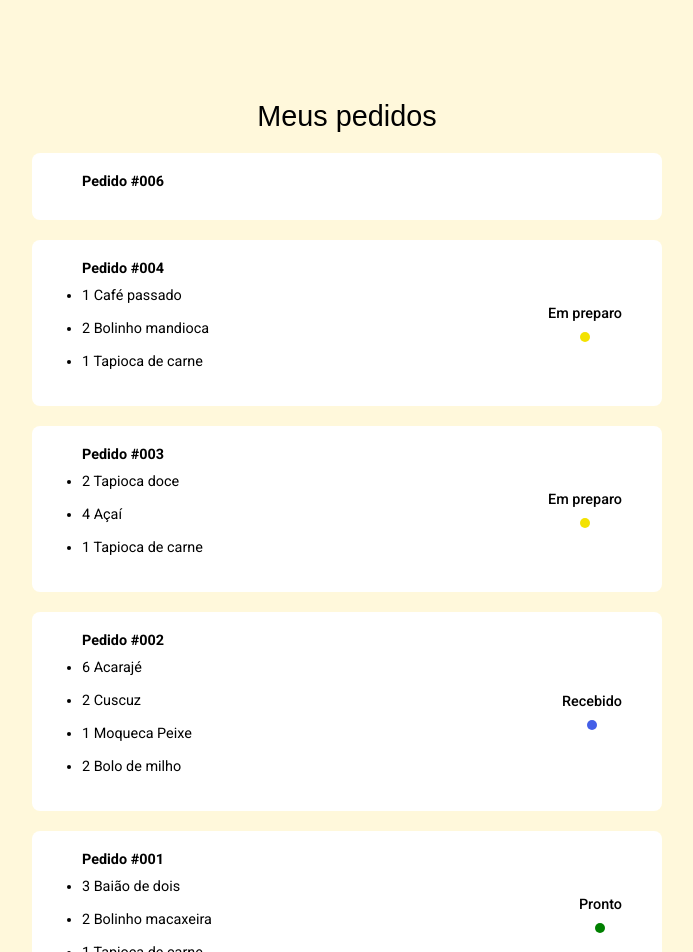
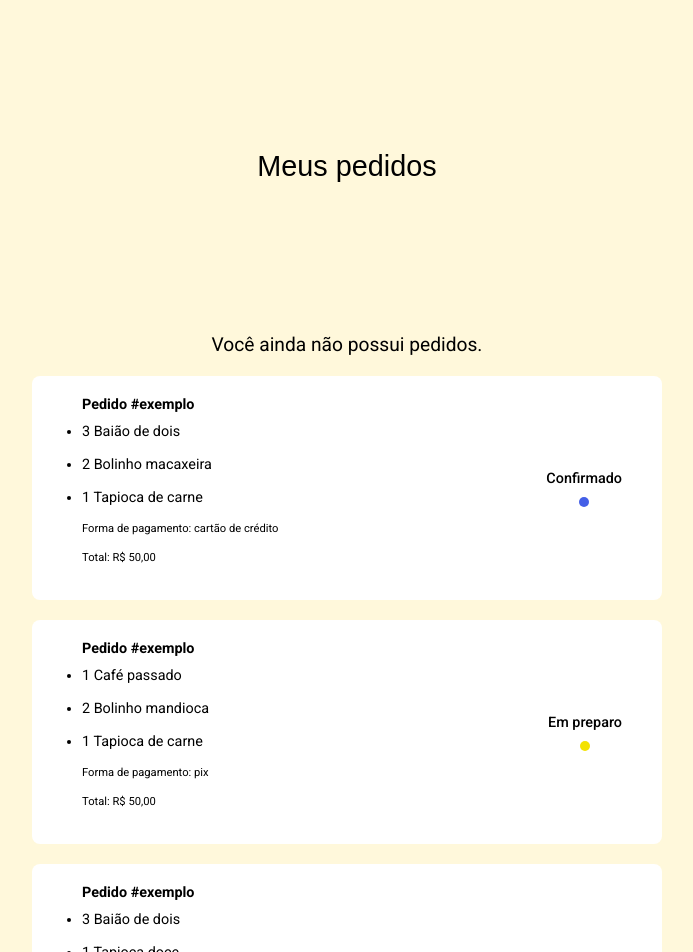
Before and after one commit to MariaCenci/raizes-do-nordeste, a React (Vite) app: page /pedidos in a window 1280 px wide. Shown: the top 952 px of the page, without its empty margins (293-986 px from the left). Built offline with nearby package versions, Linux system fonts and the light colour scheme; a web font is replaced by a local one.

Commit message:
chore: styled pages

```diff
--- a/src/Styles/variables.scss
+++ b/src/Styles/variables.scss
@@ -13,7 +13,8 @@ $colors: (
   link: rgb(197, 47, 10),
   promo:rgba(210, 29, 6, 0.839) ,
   progress-bar: rgba(207, 202, 183, 0.455),
-  social: rgba(201, 219, 196, 0.621)
+  social: rgba(201, 219, 196, 0.621),
+  line: rgba(143, 187, 123, 0.714)
 
 );
 
--- a/src/components/Card/index.jsx
+++ b/src/components/Card/index.jsx
@@ -1,10 +1,12 @@
 import "./style.scss";
-import Button from "../Button";
+import { useState } from "react";
 import Tag from "../Tag";
 import Preco from "../Preco";
 import { adicionarAoCarrinho } from "../../carrinho";
 
+
 const Card = ({ title, src, text, tag, preco }) => {
+  const [mensagemCarrinho, setMensagem] = useState("");
   return (
     <>
       <div className="card-item">
@@ -22,7 +24,8 @@ const Card = ({ title, src, text, tag, preco }) => {
           <p className="card-item-text">{text}</p>
           <div className="btn-container">
             <Preco preco={preco} />
-      <button
+
+<button
   className="card-btn"
   onClick={() => {
     adicionarAoCarrinho({
@@ -32,10 +35,21 @@ const Card = ({ title, src, text, tag, preco }) => {
       tag,
       preco
     });
+
+    setMensagem(alert(`Adicionado ao carrinho!`));
+
+    setTimeout(() => {
+      setMensagem("");
+    }, 2500);
   }}
 >
   <img src="/icon-cart.png" alt="Adicionar ao carrinho" />
 </button>
+
+{mensagemCarrinho && (
+  <p className="mensagem-carrinho">{mensagemCarrinho}</p>
+)}
+
           </div>
         </div>
       </div>
--- a/src/components/Carrossel/index.jsx
+++ b/src/components/Carrossel/index.jsx
@@ -73,6 +73,7 @@ const Carrossel = () => {
 
   const transformValue = `translateX(-${currentIndex * cardWidth}px)`;
 
+  const [mensagemCarrinho, setMensagem] = useState("");
   return (
     <>
       <section id="carousel-section">
@@ -111,9 +112,23 @@ const Carrossel = () => {
 
                      <Preco preco={items.preco} />
 
-                 <button
+<button
   className="card-btn"
-  onClick={() => adicionarAoCarrinho(items)}
+  onClick={() => {
+    adicionarAoCarrinho({
+      title: items.title,
+      src: items.src,
+      text: items.text,
+      tag: items.tag,
+      preco: items.preco
+    });
+
+    setMensagem(alert(`Adicionado ao carrinho!`));
+
+    setTimeout(() => {
+      setMensagem("");
+    }, 2500);
+  }}
 >
   <img src="/icon-cart.png" alt="Adicionar ao carrinho" />
 </button>
--- a/src/components/Footer/index.jsx
+++ b/src/components/Footer/index.jsx
@@ -5,7 +5,12 @@ const Footer = () => {
     <>
  <section id="footer">
         <div className="footer-container">
+               <div className="logo-wrapper">
+                <img id="logo" src="/logo.png" alt="" />
+                <div className="solid-line"></div>
+              </div>
           <div className="social-container">
+
             <div className="social">
               <div className="social-item">
                 <a href="mailto:raizesNordeste@gmail.com">
@@ -38,7 +43,7 @@ const Footer = () => {
             </div>
           </div>
 
-          <p className="footer-text">Copyright©2026</p>
+          <p className="footer-text">©Copyright2026</p>
         </div>
       </section>
     </>
--- a/src/pages/Carrinho/index.jsx
+++ b/src/pages/Carrinho/index.jsx
@@ -53,7 +53,7 @@ const Carrinho = () => {
       <h2>Seu carrinho</h2>
 
       {produtos.length === 0 ? (
-        <p>Seu carrinho está vazio.</p>
+        <p>Seu carrinho está vazio :/</p>
       ) : (
         <>
           {produtos.map((produto) => (
--- a/src/pages/Pedidos/index.jsx
+++ b/src/pages/Pedidos/index.jsx
@@ -5,78 +5,105 @@ const Pedidos = () => {
   const pedidos = JSON.parse(
     localStorage.getItem("pedidos") || "[]"
   );
+
   return (
     <>
+      <h2 className="title-pedido">Meus pedidos</h2>
 
-      <h2 className='title-pedido'>Meus pedidos</h2>
       <div className="pedidos-wrapper">
         <div className="pedidos-container">
+
+
+
+          {pedidos.map((pedido) => (
+            <div key={pedido.id} className="pedido-item">
+
+              <div className="wrapper-text">
+                <h5>Pedido #{pedido.id}</h5>
+
+                <ul>
+                  {pedido.produtos.map((produto, index) => (
+                    <li key={produto.id ?? produto.title ?? index}>
+                      {produto.quantidade} {produto.title}
+                    </li>
+                  ))}
+                </ul>
+
+                <p className='forma-pagamento'>
+                  Forma de pagamento: {pedido.formaPagamento}
+                </p>
+
+                <p className='forma-pagamento'>
+                  Total: {Number(pedido.total).toLocaleString("pt-BR", {
+                    style: "currency",
+                    currency: "BRL"
+                  })}
+                </p>
+              </div>
+
+              <div className="wrapper-status">
+                <p>{pedido.status}</p>
+                <div className="status-blue"></div>
+              </div>
+
+            </div>
+
+          ))}
+              {pedidos.length === 0 && (
+            <p>Você ainda não possui pedidos.</p>
+          )}
+
                 <div className="pedido-item">
         <div className="wrapper-text">
-              <h5>Pedido #006</h5>
-
+          <h5>Pedido #exemplo</h5>
+          <ul>
+            <li>3 Baião de dois</li>
+            <li>2 Bolinho macaxeira</li>
+            <li>1 Tapioca de carne</li>
+          </ul>
+          <p className='forma-pagamento'>Forma de pagamento: cartão de crédito</p>
+          <p className='forma-pagamento'>Total: R$ 50,00</p>
+        </div>
+        <div className="wrapper-status">
+          <p>Confirmado</p>
+          <div className="status-blue"></div>
         </div>
       </div>
     <div className="pedido-item">
         <div className="wrapper-text">
-              <h5>Pedido #004</h5>
+          <h5>Pedido #exemplo</h5>
           <ul>
             <li>1 Café passado</li>
             <li>2 Bolinho mandioca</li>
             <li>1 Tapioca de carne</li>
           </ul>
+          <p className='forma-pagamento'>Forma de pagamento: pix</p>
+          <p className='forma-pagamento'>Total: R$ 50,00</p>
         </div>
         <div className="wrapper-status">
           <p>Em preparo</p>
-              <div className='status-yellow'> </div>
+          <div className="status-yellow"></div>
         </div>
       </div>
 
       <div className="pedido-item">
         <div className="wrapper-text">
-              <h5>Pedido #003</h5>
+          <h5>Pedido #exemplo</h5>
           <ul>
-                <li>2 Tapioca doce</li>
-              <li>4 Açaí</li>
+            <li>3 Baião de dois</li>
+            <li>1 Tapioca doce</li>
             <li>1 Tapioca de carne</li>
           </ul>
+          <p className='forma-pagamento'>Forma de pagamento: cartão de crédito</p>
+          <p className='forma-pagamento'>Total: R$ 40,00</p>
         </div>
         <div className="wrapper-status">
-              <p>Em preparo</p>
-              <div className='status-yellow'> </div>
+          <p>Pronto</p>
+          <div className="status-green"></div>
         </div>
       </div>
 
-           <div className="pedido-item">
-              <div className="wrapper-text">
-              <h5>Pedido #002</h5>
-              <ul>
-                <li>6 Acarajé</li>
-              <li>2 Cuscuz</li>
-              <li>1 Moqueca Peixe</li>
-              <li>2 Bolo de milho</li>
-              </ul>
-              </div>
-            <div className="wrapper-status">
-              <p>Recebido</p>
-              <div className='status-blue'> </div>
-              </div>
-          </div>
 
-      <div className="pedido-item">
-              <div className="wrapper-text">
-              <h5>Pedido #001</h5>
-              <ul>
-                <li>3 Baião de dois </li>
-              <li>2 Bolinho macaxeira</li>
-              <li>1 Tapioca de carne</li>
-              </ul>
-              </div>
-            <div className="wrapper-status">
-              <p>Pronto</p>
-              <div className='status-green'> </div>
-              </div>
-          </div>
 
 
         </div>
@@ -86,37 +113,3 @@ const Pedidos = () => {
 }
 
 export default Pedidos
-
-
-/**
- {pedidos.map((pedido) => (
-  <div key={pedido.id} className="pedido" >
-    <h3>Pedido #{pedido.id}</h3>
-
-    <p>Cliente: {pedido.nome}</p>
-
-    <p>
-      Forma de pagamento: {pedido.formaPagamento}
-    </p>
-
-    <p>
-      Total: {pedido.total.toLocaleString("pt-BR", {
-        style: "currency",
-        currency: "BRL"
-      })}
-    </p>
-
-    <p>Status: {pedido.status}</p>
-
-    <h4>Produtos</h4>
-
-    {pedido.produtos.map((produto, index) => (
-      <p key={produto.id ?? produto.title ?? index}>
-        {produto.title} x {produto.quantidade}
-      </p>
-    ))}
-  </div>
-))}
-
-
- */
--- a/src/pages/Pedidos/style.scss
+++ b/src/pages/Pedidos/style.scss
@@ -2,16 +2,14 @@
 @import "../../styles/variables.scss";
 
 .title-pedido {
-  display: block;
-  position: relative;
-  top: 100px;
+ padding-top: 150px;
   text-align: center;
   font-family: map.get($font-family, h1);
   font-weight: 500;
 }
 
 .pedidos-wrapper {
-  margin-top: 120px;
+ margin-top: 150px;
   margin-bottom: 100px;
   padding: 0 10px;
   display: flex;
@@ -40,7 +38,7 @@
         h5{
          padding-bottom: 10px;
         }
-        li {
+        li, .forma-pagamento {
           font-size: map.get($font-size, xxs);
           padding-bottom: 16px;
         }
@@ -56,6 +54,9 @@
       font-size: map.get($font-size, xxs);
       font-weight: 500;
     }
+
+
+
          .status-green{
             width: 10px;
             height: 10px;
--- a/src/pages/Processamento/index.jsx
+++ b/src/pages/Processamento/index.jsx
@@ -19,20 +19,24 @@ const Processamento = () => {
         localStorage.getItem("carrinho") || "[]"
       );
 
+        const pedidos = JSON.parse(
+        localStorage.getItem("pedidos") || "[]"
+      );
+
       const pedido = {
-        id: Date.now(),
+        id: pedidos.length + 1,
         nome: pagamento.nome,
         formaPagamento: pagamento.formaPagamento,
         total: pagamento.total,
         produtos,
-        status: "Pedido confirmado"
+        status: "Confirmado"
       };
 
-      const pedidos = JSON.parse(
-        localStorage.getItem("pedidos") || "[]"
-      );
+ pedidos.push(pedido);
 
-      pedidos.push(pedido);
+
+
+
 
       localStorage.setItem("pedidos", JSON.stringify(pedidos));
 
```
Also changed, not shown: src/components/Footer/style.scss (+41 -5 lines), src/pages/Carrinho/style.scss (+72 -19 lines). Lines whose indentation alone changed are shown as unchanged.
